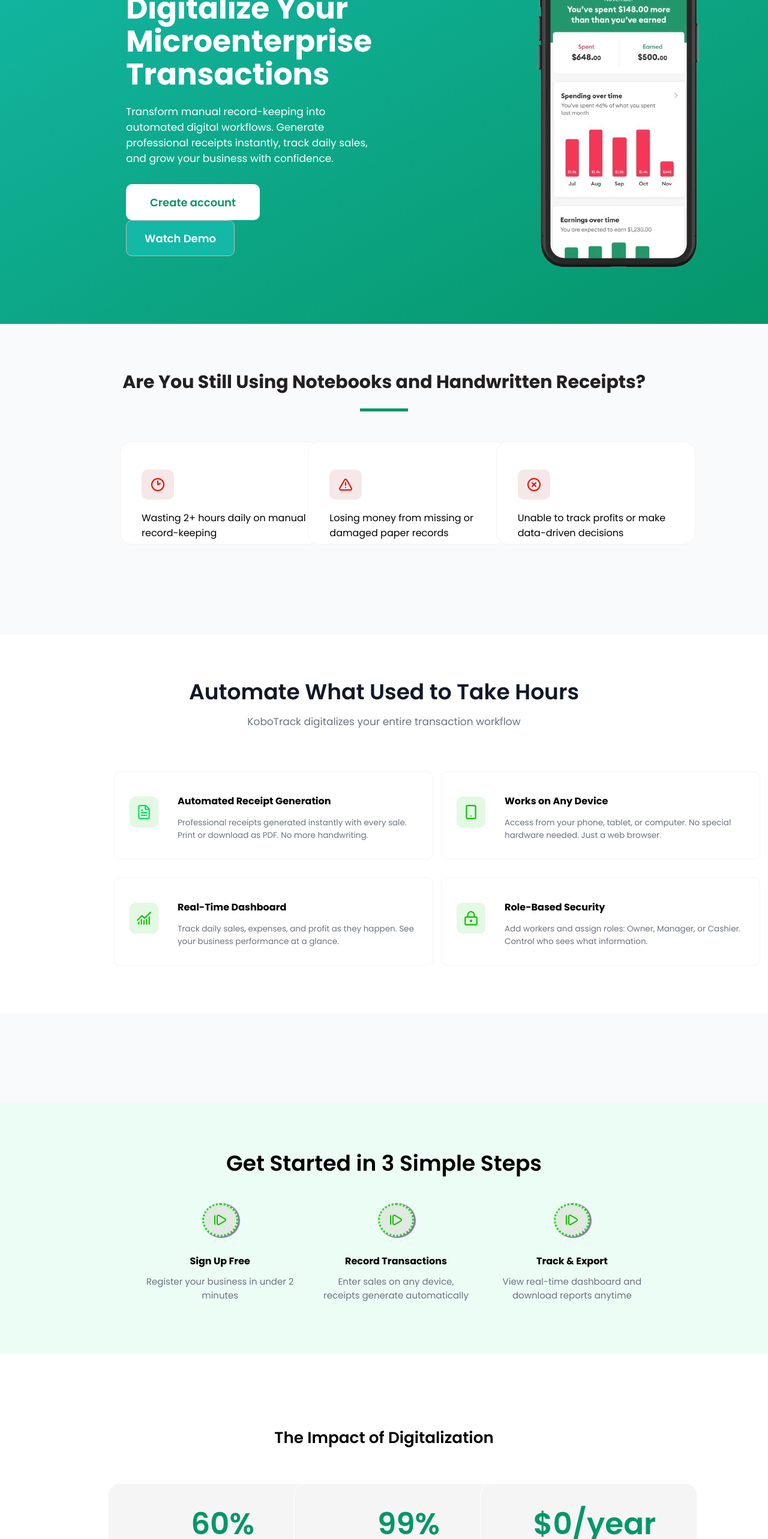
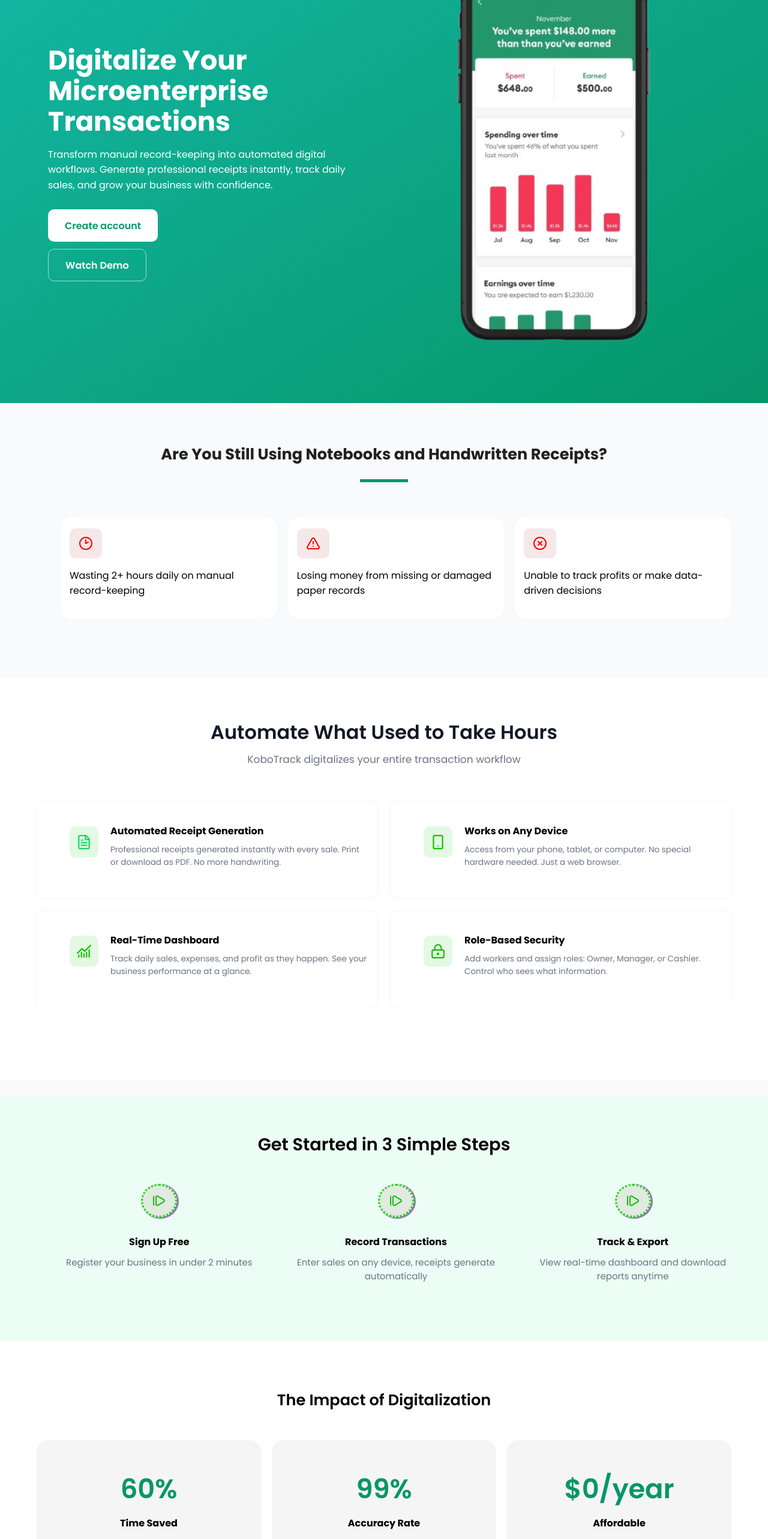
Before and after one commit to heytimdev/DwaTrack, a React (Vite) app: page / in a window 1280 px wide. Shown: the part 234-2800 px from the top of the page at 60% size. Built offline with nearby package versions, Linux system fonts and the light colour scheme.

Commit message:
responsiveness

```diff
--- a/src/components/Body/Body.css
+++ b/src/components/Body/Body.css
@@ -1,125 +1,175 @@
-*{
+* {
   font-family: 'Poppins', sans-serif;
 }
 
 #body-container {
-  padding-top: 50px;
   display: grid;
   grid-template-columns: 1fr 1fr;
-  justify-content: space-evenly;
-  align-content: center;
-  background: linear-gradient(to bottom right,  #14b8a6, #059669);
-  padding-bottom: 50px;
-  /* z-index: 50px; */
+  align-items: center;
+  background: linear-gradient(to bottom right, #14b8a6, #059669);
+  padding: 60px 80px 60px 80px;
+  gap: 60px;
   font-family: 'Poppins', sans-serif;
-  gap: 100px;
 }
+
+#body-text {
+  display: flex;
+  flex-direction: column;
+  align-items: flex-start;
+}
+
+div h2 {
+  font-size: 2.8rem;
+  color: white;
+  font-weight: bold;
+  line-height: 3.2rem;
+  font-family: 'Poppins', sans-serif;
+  margin-bottom: 16px;
+}
+
+#p-text {
+  font-size: 16px;
+  font-weight: 400;
+  margin-top: 0;
+  margin-bottom: 28px;
+  color: white;
+  line-height: 1.6;
+}
+
 #button-main {
-  height: 60px;
+  height: 54px;
   background-color: white;
   color: #059669;
-  border: 10px solid white;
+  border: none;
   border-radius: 10px;
-  text-align: center;
-  font-weight: 550;
-  margin-right: 10px;
-  padding-left: 30px;
-  padding-right: 30px;
-  font-size: 18px;
-  transition: transform 0.15s ease;
+  font-weight: 600;
+  margin-right: 12px;
+  margin-bottom: 12px;
+  padding: 0 28px;
+  font-size: 16px;
+  cursor: pointer;
+  transition: transform 0.15s ease, opacity 0.15s ease;
 }
 
-#button-main:active{
-  transform: scale(0.99);
+#button-main:hover {
+  opacity: 0.9;
 }
+
+#button-main:active {
+  transform: scale(0.98);
+}
+
 #button-sub {
-  height: 60px;
+  height: 54px;
   border-radius: 10px;
-  background-color: #14b8a6;
+  background-color: transparent;
   color: white;
   font-weight: 550;
-  /* border: none; */
-  border: 1px solid rgb(190, 188, 188);
-  text-align: center;
-  padding-left: 30px;
-  padding-right: 30px;
-  font-size: 18px;
-  transition: transform 0.15s ease;
+  border: 1.5px solid rgba(255,255,255,0.6);
+  padding: 0 28px;
+  font-size: 16px;
+  cursor: pointer;
+  transition: transform 0.15s ease, background-color 0.15s ease;
 }
-#button-sub:active{
-  transform: scale(0.99);
+
+#button-sub:hover {
+  background-color: rgba(255,255,255,0.1);
+}
+
+#button-sub:active {
+  transform: scale(0.98);
 }
 
 #img {
-  /* transform: rotate(3deg);
-  margin-top: 80px;
-  overflow: hidden;
-  height: auto; */
-  margin-left: 100px;
+  width: 100%;
+  max-width: 500px;
+  height: auto;
+  display: block;
 }
 
-#body-text {
-  margin-left: 210px;
+#note-text {
   margin-top: 60px;
+  color: rgb(34, 32, 32);
+  font-size: 1.6rem;
+  text-align: center;
+  font-weight: bold;
+  margin-bottom: 8px;
+  padding: 0 20px;
 }
 
-div h2 {
-  font-size: 50px;
-  color: white;
-  font-weight: bold;
-  line-height: 55px;
-  font-family: 'Poppins', sans-serif;
-}
-
-
-
-#p-text{
-  font-size: 17px;
-  font-weight: 400;
-  margin-top: -20px;
-  margin-bottom: 30px;
-  color: white;
-}
-
-#note-text{
-  margin-top: 70px;
-  color: rgb(34, 32, 32);
-  font-size: 30px;
-  text-align: center;
-  font-weight: bold;
-  /* font-family: poppins; */
-  margin-bottom: 0;
-}
-
-#box{
-
+#box {
   height: 5px;
   width: 80px;
   background-color: #059669;
   margin-left: auto;
   margin-right: auto;
-
-
+  margin-bottom: 0;
 }
 
-/* ── Responsive ─────────────────────────────── */
+/* ── Tablet ───────────────────────────────────── */
 @media (max-width: 1024px) {
-  #body-container { gap: 60px; }
-  #body-text { margin-left: 80px; }
-  #img { margin-left: 40px; }
+  #body-container {
+    padding: 50px 40px;
+    gap: 40px;
+  }
+
+  div h2 {
+    font-size: 2.2rem;
+    line-height: 2.8rem;
+  }
 }
 
+/* ── Mobile ───────────────────────────────────── */
 @media (max-width: 768px) {
   #body-container {
     grid-template-columns: 1fr;
-    padding: 50px 24px 60px;
-    gap: 40px;
+    padding: 40px 24px 50px;
+    gap: 32px;
     text-align: center;
   }
-  #body-text { margin-left: 0; margin-top: 0; }
-  #img { margin-left: 0; width: 90%; max-width: 400px; margin: 0 auto; display: block; }
-  div h2 { font-size: 32px; line-height: 40px; }
-  #button-main, #button-sub { width: 100%; margin-right: 0; margin-bottom: 12px; display: block; }
-  #note-text { font-size: 22px; margin-top: 48px; padding: 0 20px; }
-  #box { margin: 12px auto 0; }
+
+  #body-text {
+    align-items: center;
+    order: 1;
+  }
+
+  #img {
+    order: 2;
+    margin: 0 auto;
+    max-width: 340px;
+  }
+
+  div h2 {
+    font-size: 1.8rem;
+    line-height: 2.3rem;
+  }
+
+  #p-text {
+    font-size: 15px;
+  }
+
+  #button-main,
+  #button-sub {
+    width: 100%;
+    margin-right: 0;
+    display: block;
+    box-sizing: border-box;
+  }
+
+  #note-text {
+    font-size: 1.2rem;
+    margin-top: 40px;
+  }
 }
+
+/* ── Small mobile ─────────────────────────────── */
+@media (max-width: 480px) {
+  div h2 {
+    font-size: 1.5rem;
+    line-height: 2rem;
+  }
+
+  #body-container {
+    padding: 32px 16px 40px;
+  }
+}
--- a/src/components/Body/BodyCoreConcept8.jsx
+++ b/src/components/Body/BodyCoreConcept8.jsx
@@ -8,7 +8,7 @@ export function BodyCoreConcept8() {
       <h3 id="section-8-h3">Ready to Digitalize Your Business?</h3>
       <p className="section-8-text">Join hundreds of microenterprises saving time and growing faster.</p>
       <Link to="/signup" className="no-underline ">
-      <button onClick={() => handleSelect} id="section-8-button" className="bg-teal-500 text-white rounded-md p-2 mt-4 ">
+      <button id="section-8-button">
         Get Started free - No Credit Card Required
       </button>
       </Link>
--- a/src/components/Body/BodyCoreConcepts.css
+++ b/src/components/Body/BodyCoreConcepts.css
@@ -10,57 +10,55 @@ input, select, textarea, button {
   font-weight: 400;
 }
 
+/* ── Section 1 — Feature pills ───────────────── */
 #list {
   display: grid;
-  grid-template-columns: repeat(3, minmax(0, 1fr));
-  justify-content: space-between;
-  margin-top: 50px;
-  margin-right: 300px;
-  margin-bottom: 150px;
+  grid-template-columns: repeat(3, 1fr);
+  gap: 16px;
+  padding: 40px 60px 80px;
+  margin: 0;
+  list-style: none;
 }
 
 .style {
   background-color: white;
   border: 1.5px solid rgb(247, 243, 243);
-  height: 110px;
-  width: 300px;
   border-radius: 20px;
-  border-style: solid;
-  padding-top: 30px;
-  padding-bottom: 30px;
-  padding-left: 15px;
-  padding-right: 15px;
+  padding: 20px 15px;
   color: black;
-  overflow: hidden;
-  margin-left: 160px;
+  width: 100%;
+  box-sizing: border-box;
 }
 
 .style:hover {
-  overflow: hidden;
-  box-shadow: 1px 1px 0px 0px rgb(214, 207, 207);
-  transition: 0.1s;
+  box-shadow: 1px 1px 6px 0px rgb(214, 207, 207);
+  transition: 0.15s;
 }
 
 .style-text {
-  margin-left: -20px;
+  padding: 0;
+  margin: 0;
+  list-style: none;
 }
 
 .style-text img {
   background-color: rgb(246, 232, 232);
   height: 24px;
-  padding: 13px 15px 13px 15px;
+  padding: 13px 15px;
   border-radius: 10px;
-  margin-bottom: -5px;
+  margin-bottom: 8px;
+  display: block;
 }
 
+/* ── Section 2 — Automation ──────────────────── */
 .body-text {
   text-align: center;
   color: rgb(17, 24, 39);
 }
 
 h3 {
-  font-size: 2.25rem;
-  line-height: 2.5rem;
+  font-size: 2rem;
+  line-height: 2.4rem;
   font-weight: 600;
 }
 
@@ -73,13 +71,11 @@ h3 {
 
 #grid-2 {
   display: grid;
-  /* grid-template-columns: repeat(2, minmax(0, 1fr)); */
   grid-template-columns: repeat(2, 1fr);
-  justify-content: space-between;
-  row-gap: 30px;
-  column-gap: -100%;
-  margin-left: 190px;
-  margin-top: 70px;
+  gap: 20px;
+  padding: 40px 60px 60px;
+  margin: 0;
+  list-style: none;
 }
 
 #grid-2 :hover {
@@ -91,78 +87,73 @@ h3 {
   background-color: white;
   border: 1.5px solid rgb(247, 243, 243);
   border-radius: 10px;
-  width: 500px;
-  height: 100px;
+  width: 100%;
+  box-sizing: border-box;
   color: black;
-  overflow: hidden;
-  padding-right: 15px;
-  padding-left: 15px;
-  padding-top: 20px;
-  padding-bottom: 25px;
+  padding: 20px 15px;
 }
 
 #body-text-2 {
   font-size: 13.5px;
   line-height: 21px;
-  overflow: visible;
   font-weight: 400;
   color: rgb(107 114 128);
+  margin-top: 0;
+  margin-left: -10px;
 }
 
 .inline-style {
   display: grid;
-  grid-template-columns: 100px 400px;
-  justify-content: center;
-  margin-right: 40px;
+  grid-template-columns: 70px 1fr;
+  align-items: start;
+  gap: 8px;
 }
 
-.inline-style h4,
-#body-text-2 {
-  margin-top: 0px;
+.inline-style h4 {
+  margin-bottom: 8px;
+  margin-top: 0;
   margin-left: -10px;
 }
 
 .inline-style img {
-  margin-bottom: 0px;
   margin-top: 5px;
-  margin-left: 10px;
   background-color: rgb(227, 249, 227);
-  padding: 13px 11px 13px 11px;
+  padding: 13px 11px;
   border-radius: 10px;
   height: 26px;
 }
 
-.inline-style h4 {
-  margin-bottom: 13px;
+#section-2 {
+  background-color: white;
+  padding: 40px 0 60px;
 }
 
-#section-2 {
-  background-color: white;
-  padding-top: 40px;
+/* ── Section 3 — Steps ───────────────────────── */
+#section-3-space {
+  background-color: #ecfdf5;
+  text-align: center;
   padding-bottom: 80px;
 }
 
 #section-3 {
   color: black;
   text-align: center;
-  margin-top: 150px;
-  padding-top: 80px;
+  padding-top: 60px;
   margin-bottom: 30px;
-  font-weight: 550;
+  font-weight: 600;
+  font-size: 1.8rem;
 }
 
 .grid-3 {
   display: grid;
-  grid-template-columns: repeat(3, minmax(0, 1fr));
-  overflow: visible;
-  row-gap: 10px;
-  column-gap: -100px;
-  justify-content: stretch;
-  text-wrap: wrap;
-  margin-left: 200px;
-  margin-right: 200px;
+  grid-template-columns: repeat(3, 1fr);
+  gap: 24px;
+  padding: 0 60px;
+  margin: 0;
   text-align: center;
+  list-style: none;
 }
+
 #grid-3-style:hover {
   opacity: 0.7;
   transition: 0.1s;
@@ -178,60 +169,58 @@ h3 {
   font-weight: 400;
   font-size: 15px;
 }
-#section-3-space {
-  background-color: #ecfdf5;
-  text-align: center;
-  padding-bottom: 120px;
-}
 
 #img-section-3 {
   background-color: rgb(225, 233, 225);
-  /* height: 80px;
-  width: 80px; */
-  padding: 13px 15px 13px 15px;
+  padding: 13px 15px;
   border-radius: 50%;
   border-style: dotted;
   border-color: rgb(10, 224, 10);
   box-shadow: 2px 1px 1px 1px rgb(143, 117, 168);
+  display: inline-block;
 }
 
 #line-design {
   height: 2px;
-  width: 600px;
+  max-width: 600px;
+  width: 100%;
   background-color: green;
-  justify-content: center;
   border-style: dashed;
-  margin-left: 500px;
+  margin: 0 auto;
 }
+
+/* ── Section 4 — Impact ──────────────────────── */
 #section-4-background {
   background-color: #ffffff;
-  margin-bottom: 40px;
-  margin-top: -50px;
-  padding-top: 20px;
-  padding-bottom: 30px;
+  padding: 40px 0 40px;
 }
+
 #section-4,
 #section-5 {
   text-align: center;
   color: black;
-  margin-top: 100px;
-  margin-bottom: 40px;
-  font-size: 26.25px;
+  margin-top: 40px;
+  margin-bottom: 30px;
+  font-size: 1.6rem;
 }
 
 .grid-4 {
   display: grid;
-  grid-template-columns: repeat(3, minmax(0, 1fr));
-  /* align-content: center;
-  justify-content: center; */
-  text-align: start;
-  color: black;
-  font-family: "Franklin Gothic Medium", "Arial Narrow", Arial, sans-serif;
-  row-gap: 10px;
-  column-gap: 10px;
-  margin-left: 180px;
-  margin-right: 180px;
-  padding-bottom: 35px;
+  grid-template-columns: repeat(3, 1fr);
+  gap: 16px;
+  padding: 0 60px 30px;
+  margin: 0;
+  list-style: none;
+}
+
+.grid-4-style {
+  background-color: whitesmoke;
+  border: 1px solid white;
+  border-radius: 20px;
+  width: 100%;
+  box-sizing: border-box;
+  text-align: center;
+  padding: 20px;
 }
 
 .grid-4-style h2 {
@@ -241,6 +230,7 @@ h3 {
   text-align: center;
   line-height: 50px;
 }
+
 .grid-4-style h4 {
   margin-bottom: -7px;
   text-align: center;
@@ -250,132 +240,105 @@ h3 {
   color: rgb(107 114 128);
   font-weight: 400;
   text-align: center;
-  justify-content: center;
 }
-.grid-4-style {
-  background-color: whitesmoke;
-  border: 1px solid white;
-  border-radius: 20px;
-  width: 300px;
-  text-align: center;
-  padding-right: 20px;
-  padding-bottom: 20px;
+
+/* ── Section 5 — Features list ───────────────── */
+#section-5-background {
+  background-color: #f9fafb;
+  padding: 10px 0 40px;
 }
 
 .grid-5 {
   display: grid;
-  grid-template-columns: 20px 300px;
+  grid-template-columns: 30px 1fr;
   background-color: white;
   border: 1px solid rgb(228, 226, 226);
   border-radius: 10px;
-  padding-left: 50px;
-  grid-column-start: auto;
-  align-content: baseline;
+  padding: 12px 16px 12px 24px;
+  align-items: start;
   margin-bottom: 0;
+  box-sizing: border-box;
 }
 
 #img-5 {
-  margin-top: 15px;
+  margin-top: 4px;
   background-color: rgb(207, 230, 217);
-  padding: 3px 3px 3px 3px;
+  padding: 3px;
   border-radius: 50%;
-  margin-left: -20px;
   height: 20px;
 }
 
 #grid-5-text {
   color: rgb(55 65 81);
   font-weight: 400;
-  /* font-size: 14px; */
   text-align: start;
 }
 
-#section-5-background {
-  background-color: #f9fafb;
-  padding-top: 1px;
-  padding-bottom: 100px;
-  margin-top: 30px;
-  margin-top: -50px;
-  padding-bottom: 30px;
+/* ── Section 6 — Testimonials ────────────────── */
+#section-6-background {
+  background-color: white;
+  padding: 20px 0 60px;
 }
 
 #section-6 {
   text-align: center;
   font-weight: 700;
-  font-size: 26px;
+  font-size: 1.6rem;
   color: rgb(55 65 81);
-  padding-top: 60px;
+  padding-top: 40px;
+  margin-bottom: 10px;
+}
+
+.grid-6 {
+  display: grid;
+  grid-template-columns: repeat(3, 1fr);
+  gap: 20px;
+  padding: 0 60px;
+  margin: 0;
+  list-style: none;
+}
+
+.inline-gridd-6 {
+  background-color: white;
+  border-radius: 20px;
+  border: 1px solid rgb(228, 226, 226);
+  width: 100%;
+  box-sizing: border-box;
+  padding: 24px 20px 14px;
 }
 
 .inline-grid-6 {
   display: grid;
-  grid-template-columns: 70px 250px;
-  margin-top: 30px;
+  grid-template-columns: 60px 1fr;
+  margin-top: 16px;
+  align-items: center;
 }
 
 .inline-grid-6 img {
   height: 40px;
   width: 40px;
   border-radius: 50%;
-  align-content: start;
 }
 
 .grid-6-text {
-  text-align: start;
   color: rgb(107 114 128);
   font-size: 13px;
   font-weight: 400;
-  margin-left: 20px;
-  text-align: start;
-  margin-left: -2px;
+  margin-left: 0;
 }
+
 .grid-6-text-p {
   font-style: italic;
   color: rgb(107 114 128);
   font-weight: 500;
-  font-size: 15px;
+  font-size: 14px;
   line-height: 1.625;
   font-family: sans-serif;
 }
+
 #grid-6-text {
   margin-top: -15px;
   font-size: 11px;
-}
-
-#section-6-background {
-  align-items: start;
-  justify-content: start;
-  background-color: white;
-  padding-bottom: 60px;
-}
-
-.inline-gridd-6 {
-  background-color: white;
-  border-radius: 20px;
-  border: 1px solid rgb(228, 226, 226);
-  width: 320px;
-
-  margin-right: 200px;
-  padding-top: 30px;
-  padding-bottom: 10px;
-  padding-right: 20px;
-}
-
-.grid-6 {
-  display: grid;
-  grid-template-columns: repeat(3, minmax(0, 1fr));
-  margin-left: 160px;
-  margin-right: 130px;
-  padding: 0;
-  column-gap: -100px;
-}
-.grid-6-hover :hover {
-  box-shadow: 2px 1px 1px 1px black;
-}
-
-.grid-6-second {
-  margin-top: -16px;
-  margin-left: -15px;
 }
 
 #grid-6-first {
@@ -384,82 +347,100 @@ h3 {
   font-size: 15px;
 }
 
+.grid-6-hover:hover {
+  box-shadow: 2px 1px 4px 1px rgba(0,0,0,0.08);
+}
+
+.grid-6-second {
+  margin-top: -16px;
+  margin-left: -15px;
+}
+
+/* ── Section 7 — FAQ ─────────────────────────── */
+#section-7-background {
+  padding: 0 0 40px;
+}
+
 #section-7 {
   text-align: center;
-  font-size: 25px;
-  margin-top: 100px;
-}
-
-#section-7-background {
-  justify-content: start;
+  font-size: 1.6rem;
+  margin-top: 60px;
+  margin-bottom: 20px;
 }
 
 #section-77 {
   text-align: start;
   background-color: white;
   padding-bottom: 1px;
-  width: 750px;
+  width: 90%;
+  max-width: 700px;
   margin-left: auto;
   margin-right: auto;
   border-radius: 20px;
   border: 1px solid rgb(228, 226, 226);
-  margin-bottom: 15px;
+  margin-bottom: 12px;
   cursor: pointer;
+  box-sizing: border-box;
 }
+
 #section-77:hover {
   background-color: rgb(250, 247, 247);
   transition: 0.1s;
 }
 
 #section-7-text {
-  font-size: 15.25px;
+  font-size: 15px;
   font-weight: 550;
   margin-top: 20px;
-}
-
-#img-span {
-  /* display: flex;
-  justify-content:start ; */
+  padding: 0 20px;
 }
 
 #img-span-1 {
   display: flex;
   justify-content: end;
   position: relative;
-  margin-right: 30px;
+  margin-right: 20px;
   margin-top: -22px;
 }
 
 .active {
-  padding-bottom: 10px;
+  padding: 0 20px 12px;
   cursor: pointer;
-  overflow: hidden;
   font-weight: 300;
   color: rgb(107 114 128);
+  font-size: 14px;
 }
 
-.active img {
-  margin-top: -100px;
-}
-
+/* ── Section 8 — CTA ─────────────────────────── */
 #section-8 {
-  margin-top: 80px;
+  margin-top: 60px;
   text-align: center;
   background: linear-gradient(to bottom right, #059669, #14b8a6);
-  padding-top: 50px;
-  padding-bottom: 80px;
+  padding: 50px 24px 70px;
   color: white;
 }
 
+#section-8-h3 {
+  font-size: 2rem;
+  font-weight: 500;
+  margin-bottom: 16px;
+}
+
+.section-8-text {
+  font-size: 16px;
+  font-weight: 350;
+  margin-bottom: 24px;
+}
+
 #section-8-button {
-  padding-top: 15px;
-  padding-bottom: 15px;
-  width: 500px;
+  padding: 16px 32px;
+  max-width: 480px;
+  width: 90%;
   background-color: white;
   color: green;
   border: none;
   border-radius: 15px;
-  font-size: 17.5px;
+  font-size: 16px;
   font-weight: 600;
   cursor: pointer;
   transition: transform 0.15s ease;
@@ -469,72 +450,56 @@ h3 {
   transform: scale(0.99);
 }
 
-#section-8-h3 {
-  font-size: 42px;
-  font-weight: 500;
-  margin-bottom: 20px;
-}
-
-.section-8-text {
-  font-size: 17.5px;
-  font-weight: 350;
-  margin-bottom: 30px;
-}
-
 .section-8-p {
   color: rgb(209 250 229);
   font-weight: 500;
-  font-size: 14px;
+  font-size: 13px;
+  margin-top: 16px;
 }
 
+/* ── Section 9 — Footer ──────────────────────── */
 #section-9 {
   background-color: #111827;
-  margin-top: -20px;
-  /* margin-bottom: -150px */
-  padding-bottom: 300px;
+  padding: 0 0 60px;
 }
 
 #section-9-grid {
   display: grid;
-  grid-template-columns: repeat(4, minmax(0, 1fr));
-  margin-left: 100px;
-  margin-right: 60px;
+  grid-template-columns: repeat(4, 1fr);
+  padding: 0 60px;
   column-gap: 40px;
 }
- #section-9-grid h4{
+
+#section-9-grid h4 {
   color: white;
-  margin-top: 70px;
-  font-size: 20px;
+  margin-top: 60px;
+  font-size: 16px;
   font-weight: 500;
- }
+}
 
- #section-9-grid p {
+#section-9-grid p {
   color: #9CA3AF;
   font-size: 13px;
-  line-height: 20px;
-  font-weight: 450;
- }
- #section-9-grid p:hover{
+  line-height: 24px;
+  font-weight: 400;
+  margin: 0;
+  cursor: pointer;
+}
+
+#section-9-grid p:hover {
   color: #059669;
   transition: 0.1s;
- }
-/* ── Scroll-reveal animations ───────────────── */
+}
+
+/* ── Scroll-reveal animations ────────────────── */
 @keyframes fadeSlideUp {
   from { opacity: 0; transform: translateY(28px); }
-  to   { opacity: 1; transform: translateY(0);    }
+  to   { opacity: 1; transform: translateY(0); }
 }
 
 @keyframes fadeIn {
   from { opacity: 0; }
   to   { opacity: 1; }
-}
-
-.animate-visible {
-  animation: fadeSlideUp 0.55s cubic-bezier(0.22, 1, 0.36, 1) both;
-}
-
-.animate-fade {
-  animation: fadeIn 0.5s ease both;
 }
 
 section {
@@ -548,35 +513,74 @@ section.in-view {
   transform: translateY(0);
 }
 
-/* ── Responsive ─────────────────────────────── */
+/* ── Responsive — tablet ─────────────────────── */
 @media (max-width: 1024px) {
-  #list  { margin-right: 60px; }
-  #grid-2 { margin-left: 60px; }
-  .grid-3 { margin-left: 60px; margin-right: 60px; }
-  .grid-4 { margin-left: 60px; margin-right: 60px; }
-  .grid-6 { margin-left: 40px; margin-right: 40px; }
-  #section-77 { width: 90%; margin-left: auto; margin-right: auto; }
-  #section-9-grid { margin-left: 60px; }
+  #list  { padding: 40px 30px 60px; }
+  #grid-2 { padding: 40px 30px 50px; }
+  .grid-3 { padding: 0 30px; }
+  .grid-4 { padding: 0 30px 30px; }
+  .grid-6 { padding: 0 30px; }
+  #section-9-grid { padding: 0 40px; }
 }
 
+/* ── Responsive — mobile ─────────────────────── */
 @media (max-width: 768px) {
-  #list  { grid-template-columns: 1fr; margin-right: 0; margin-left: 0; padding: 0 20px; }
-  .style { width: 100%; margin-left: 0; box-sizing: border-box; }
-  #grid-2 { grid-template-columns: 1fr; margin-left: 20px; margin-right: 20px; }
-  .style-2 { width: 100%; }
-  .grid-3 { grid-template-columns: 1fr; margin-left: 20px; margin-right: 20px; }
-  .grid-4 { grid-template-columns: 1fr 1fr; margin-left: 20px; margin-right: 20px; }
-  .grid-4-style { width: 100%; }
-  .grid-6 { grid-template-columns: 1fr; margin-left: 20px; margin-right: 20px; }
-  .inline-gridd-6 { width: 100%; margin-right: 0; }
-  #section-77 { width: 90%; margin-left: auto; margin-right: auto; }
-  #section-9-grid { grid-template-columns: 1fr 1fr; margin-left: 20px; column-gap: 20px; }
+  h3 { font-size: 1.5rem; line-height: 2rem; }
+  #section-3 { font-size: 1.4rem; padding-top: 40px; }
+  #section-4, #section-5 { font-size: 1.3rem; margin-top: 30px; }
+  #section-6  { font-size: 1.3rem; padding-top: 30px; }
+  #section-7  { font-size: 1.3rem; margin-top: 40px; }
+  #section-8-h3 { font-size: 1.5rem; }
+
+  #list {
+    grid-template-columns: 1fr;
+    padding: 30px 20px 50px;
+    gap: 12px;
+  }
+
+  #grid-2 {
+    grid-template-columns: 1fr;
+    padding: 20px 20px 40px;
+  }
+
+  .inline-style {
+    grid-template-columns: 56px 1fr;
+  }
+
+  .grid-3 {
+    grid-template-columns: 1fr;
+    padding: 0 20px;
+    gap: 16px;
+  }
+
   #line-design { display: none; }
+
+  .grid-4 {
+    grid-template-columns: 1fr 1fr;
+    padding: 0 20px 20px;
+    gap: 12px;
+  }
+
+  .grid-6 {
+    grid-template-columns: 1fr;
+    padding: 0 20px;
+    gap: 16px;
+  }
+
+  #section-77 { width: 92%; }
+
+  #section-9-grid {
+    grid-template-columns: 1fr 1fr;
+    padding: 0 24px;
+    column-gap: 20px;
+  }
 }
 
+/* ── Responsive — small mobile ───────────────── */
 @media (max-width: 480px) {
-  h3 { font-size: 1.5rem; }
+  #list { grid-template-columns: 1fr; }
   .grid-4 { grid-template-columns: 1fr; }
-  #section-9-grid { grid-template-columns: 1fr; }
-  #section-8-button { width: 90%; }
+  #section-9-grid { grid-template-columns: 1fr 1fr; }
+  #section-8-button { width: 95%; font-size: 14px; }
+  #section-77 { width: 95%; }
 }
--- a/src/components/Login/Login.jsx
+++ b/src/components/Login/Login.jsx
@@ -70,7 +70,7 @@ export function Login() {
               name="password"
               value={password}
               onChange={(e) => setPassword(e.target.value)}
-              className="border border-gray-300 rounded-md p-2 pr-10 text-gray-500 font-normal w-full outline-none focus:border-teal-400"
+              className="border border-gray-300 rounded-md p-2 pr-10 text-gray-500 font-normal w-104 outline-none focus:border-teal-400"
               required
               placeholder="********"
             />
--- a/src/components/Login/Signup.jsx
+++ b/src/components/Login/Signup.jsx
@@ -250,7 +250,7 @@ export function SignUp() {
               type={showPassword ? "text" : "password"}
               id="password"
               name="password"
-              className="border border-gray-300 rounded-md p-2 pr-10 text-gray-500 font-normal w-full outline-none focus:border-teal-400"
+              className="border border-gray-300 rounded-md p-2 pr-10 text-gray-500 font-normal w-119 outline-none focus:border-teal-400"
               required
               placeholder="********"
               onChange={(e) => handleChange('password', e.target.value)}
@@ -274,7 +274,7 @@ export function SignUp() {
               type={showConfirmPassword ? "text" : "password"}
               id="confirmPassword"
               name="confirmPassword"
-              className="border border-gray-300 rounded-md p-2 pr-10 text-gray-500 font-normal w-full outline-none focus:border-teal-400"
+              className="border border-gray-300 rounded-md p-2 pr-10 text-gray-500 font-normal w-119 outline-none focus:border-teal-400"
               required
               placeholder="********"
               onChange={(e) => handleChange('confirmPassword', e.target.value)}
```
